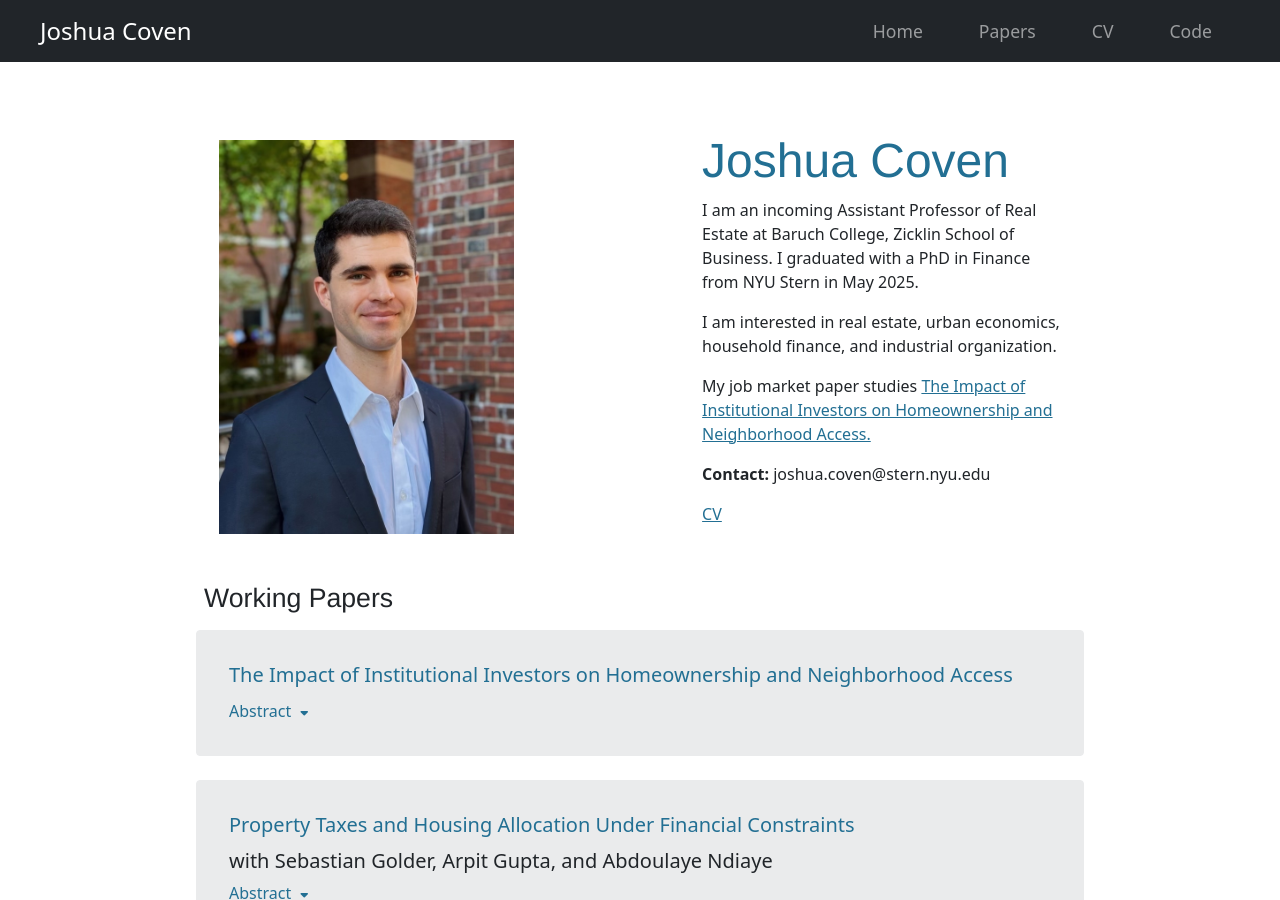
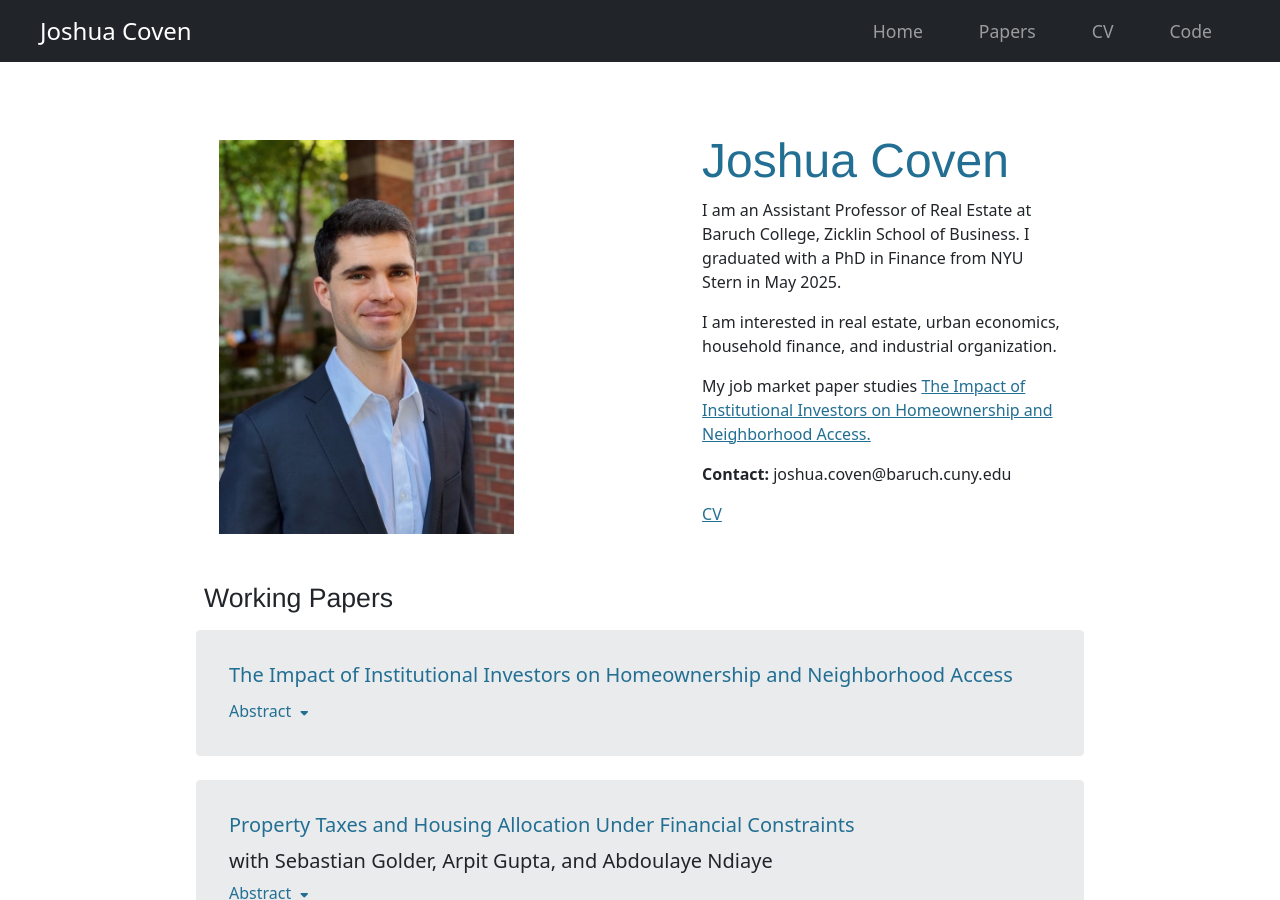
Before and after one commit to joshuacoven/joshuacoven.github.io, a Jekyll site: the page built from _pages/home.md, in a window 1280 px wide and 900 px high. Built offline with Jekyll 4.4.1, drawn with Linux system fonts in a browser that asks for light colours.

Commit message:
updated w new affiliation

```diff
--- a/_pages/home.md
+++ b/_pages/home.md
@@ -12,10 +12,10 @@
     <!-- Text Container -->
     <div class="home-text" style="width: 60%; text-align: left;">
         <h1 class="custom-color" style="font-size: 36pt;">Joshua Coven</h1>
-        <p style="font-size: 12pt;">I am an incoming Assistant Professor of Real Estate at Baruch College, Zicklin School of Business. I graduated with a PhD in Finance from NYU Stern in May 2025.</p>
+        <p style="font-size: 12pt;">I am an Assistant Professor of Real Estate at Baruch College, Zicklin School of Business. I graduated with a PhD in Finance from NYU Stern in May 2025.</p>
         <p style="font-size: 12pt;">I am interested in real estate, urban economics, household finance, and industrial organization.</p>
         <p style="font-size: 12pt;">My job market paper studies <a href="{{site.url}}/assets/JoshuaCovenJMP.pdf" class="custom-link">The Impact of Institutional Investors on Homeownership and Neighborhood Access.</a></p>
-        <p style="font-size: 12pt;"><strong>Contact:</strong> joshua.coven@stern.nyu.edu</p>
+        <p style="font-size: 12pt;"><strong>Contact:</strong> joshua.coven@baruch.cuny.edu</p>
         <p style="font-size: 12pt;"><a href="{{site.url}}/assets/CVJoshuaCoven.pdf" class="custom-link">CV</a></p>
     </div>
 </div>
```
Also changed, not shown: 1 other file.
